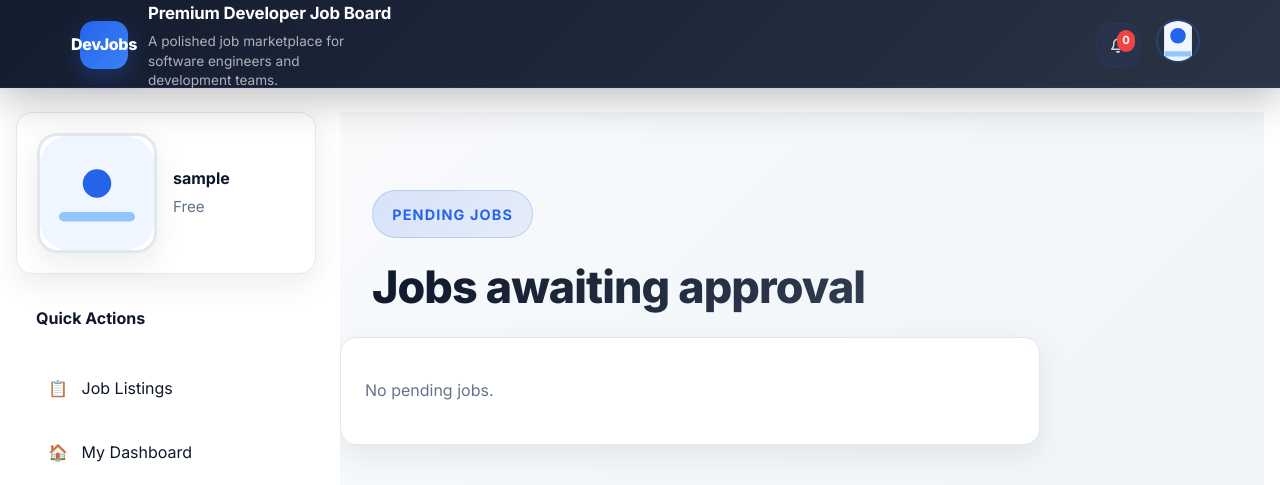
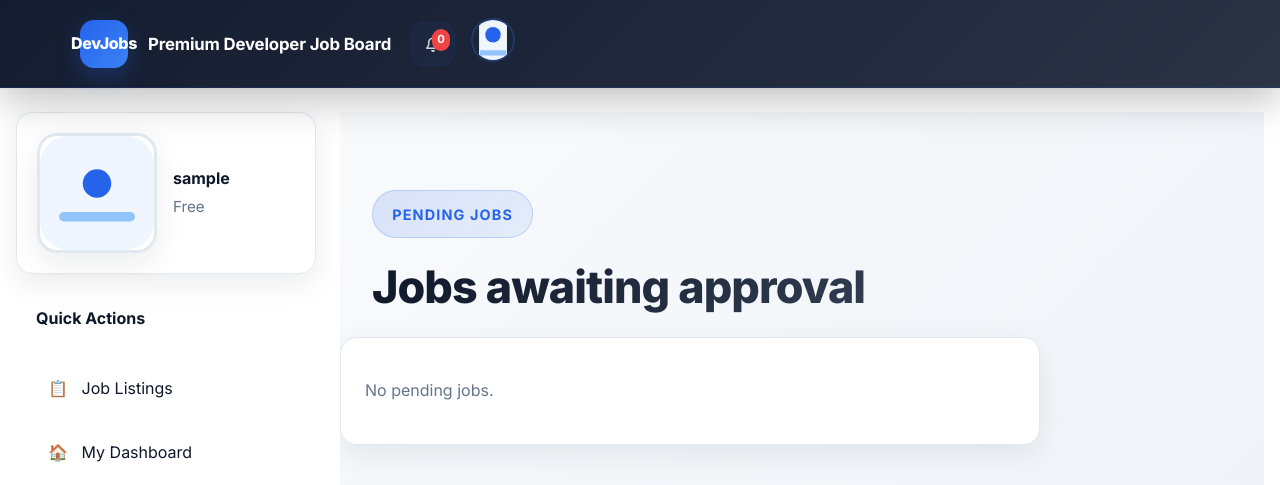
Before and after one commit to jayarrrrrr/Premium-Developer-Job-Board-repo, a Django app: page /jobs/admin/pending/ in a window 1280 px wide. Shown: the top 485 px of the page. Run offline with Django 5.2, Linux system fonts and the light colour scheme; the visitor is signed in with stand-in values (Sample User, id 1); data that the repository does not hold is empty.

Commit message:
redesign7

```diff
--- a/templates/base.html
+++ b/templates/base.html
@@ -23,8 +23,6 @@
         <div class="brand-mark">DevJobs</div>
         <div>
           <h1 class="site-logo">Premium Developer Job Board</h1>
-          <p class="header-subtitle">A polished job marketplace for software engineers and development teams.</p>
-        </div>
       </div>
       <nav class="header-nav">
         {% if request.user.is_authenticated %}
```
